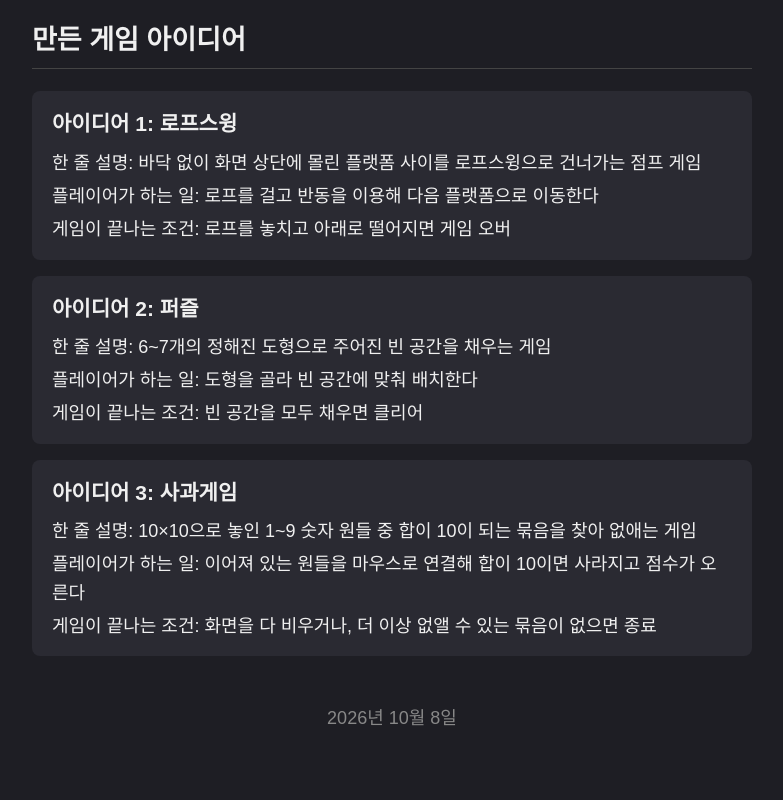
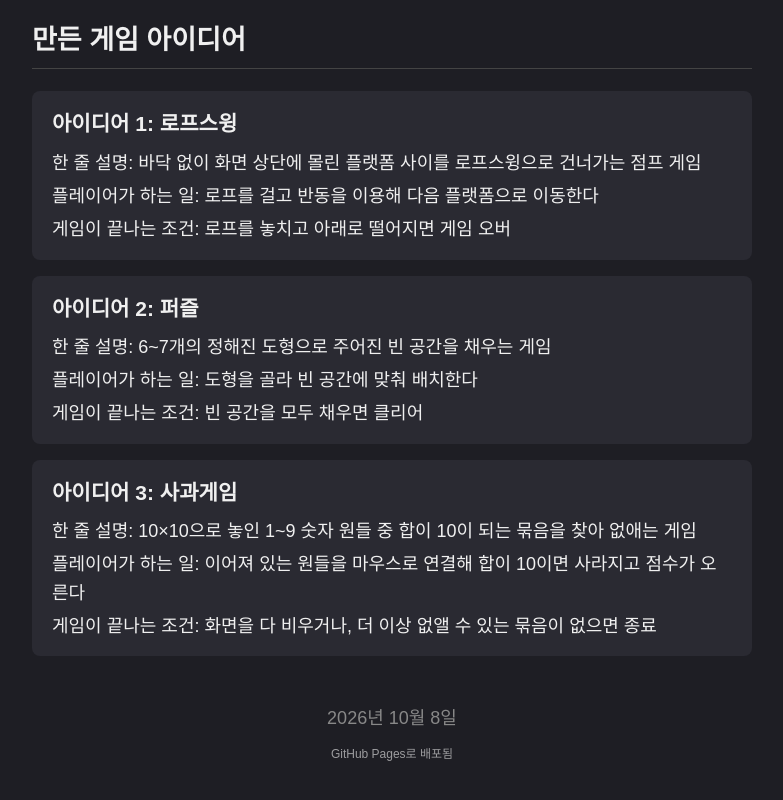
Before and after one commit to rlaalswo4942/my-game, a plain HTML site: page index.html in a window 1280 px wide. Shown: the part 545-1345 px from the top of the page, without its empty margins (248-1031 px from the left). Drawn offline with Linux system fonts and the light colour scheme.

Commit message:
배포 안내 문구 추가
Co-Authored-By: Claude Opus 5.5 <noreply@anthropic.com>

```diff
--- a/index.html
+++ b/index.html
@@ -43,6 +43,7 @@
     </div>
 
     <footer id="today"></footer>
+    <p class="deployed">GitHub Pages로 배포됨</p>
   </main>
   <script src="script.js"></script>
 </body>
--- a/style.css
+++ b/style.css
@@ -74,3 +74,9 @@ button {
 html.inverted {
   filter: invert(1);
 }
+
+.deployed {
+  font-size: 0.75rem;
+  text-align: center;
+  opacity: 0.6;
+}
```
